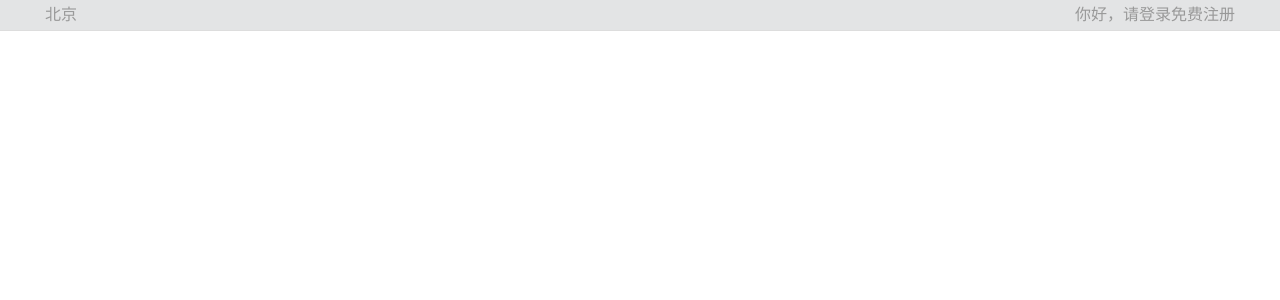
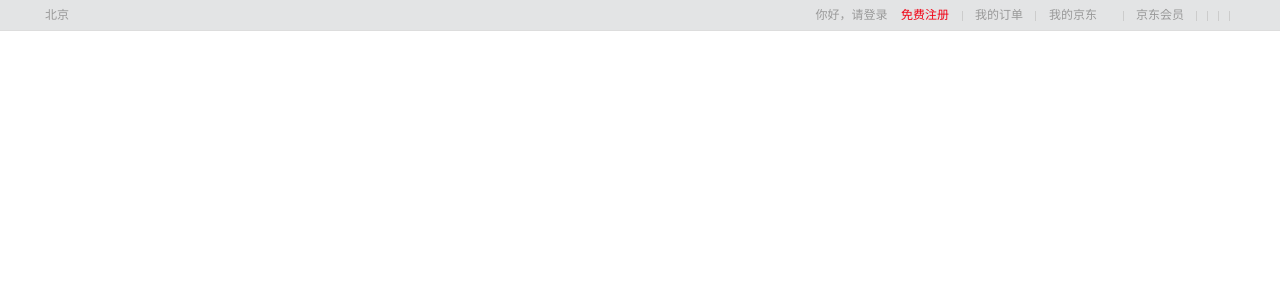
Before and after one commit to AQYQ/jd, a Vue app: page / in a window 1280 px wide. Shown: the top 300 px of the page. Built offline with nearby package versions, Linux system fonts and the light colour scheme.

Commit message:
头部组件修改（照抄京东）

```diff
--- a/src/components/Header.vue
+++ b/src/components/Header.vue
@@ -5,19 +5,107 @@
                 <li>北京</li>
             </ul>
             <ul class="fr">
-                <li>
-                    <a>你好，请登录</a>
-                    <a>免费注册</a>
+                <li id="ttbar-login" class="shortcut_btn fore1 dropdown">
+                    <a class="link-login">你好，请登录</a>
+                    &nbsp;&nbsp;
+                    <a class="link-regist style-red">免费注册</a>
                     <!-- <router-link></router-link>
                     <router-link></router-link> -->
                 </li>
-                <li></li>
-                <li></li>
-                <li></li>
-                <li></li>
-                <li></li>
-                <li></li>
-                <li></li>
+                <li class="spacer"></li>
+
+                <li class="shortcut_btn fore2">
+                    <div class="dt">
+                        <a>我的订单</a>
+                    </div>
+                </li>
+                <li class="spacer"></li>
+
+                <li id="ttbar-myjd" class="shortcut_btn fore3 dropdown">
+                    <div class="dt cw-icon">
+                        <a>我的京东</a>
+                    </div>
+                    <div class="dd dropdown-layer">
+                        <div class="myjdlist">
+                            <div class="fore1">
+                                <div class="item">
+                                    <a>
+                                        待处理订单
+                                        <span class="shortcut_num style-red"></span>
+                                    </a>
+                                </div>
+                                <div class="item">
+                                    <a>返修退换货</a>
+                                </div>
+                                <div class="item">
+                                    <a>
+                                        降价商品
+                                        <span class="shortcut_num style-red"></span>
+                                    </a>
+                                </div>
+                            </div>
+                            <div class="fore2">
+                                <div class="item">
+                                    <a>
+                                        消息
+                                        <span class="shortcut_num style-red"></span>
+                                    </a>
+                                </div>
+                                <div class="item">
+                                    <a>
+                                        我的问答
+                                        <span class="shortcut_num style-red"></span>
+                                    </a>
+                                </div>
+                                <div class="item">
+                                    <a>我的关注</a>
+                                </div>
+                            </div>
+                        </div>
+                        <div class="myjdlist myjdlist_2">
+                            <div class="fore1">
+                                <div class="item">
+                                    <a>我的京豆</a>
+                                </div>
+                                <div class="item baitiao">
+                                    <a>我的白条</a>
+                                </div>
+                            </div>
+                            <div class="fore2">
+                                <div class="item">
+                                    <a>
+                                        我的优惠券
+                                        <span class="shortcut_num style-red"></span>
+                                    </a>
+                                </div>
+                                <div class="item">
+                                    <a>我的理财</a>
+                                </div>
+                            </div>
+                        </div>
+                    </div>
+                </li>
+                <li class="spacer"></li>
+
+                <li class="shortcut_btn fore4">
+                    <div class="dt">
+                        <a>京东会员</a>
+                    </div>
+                </li>
+                <li class="spacer"></li>
+
+                <li class="shortcut_btn fore5 dropdown className shortcut_btn_company">
+
+                </li>
+                <li class="spacer"></li>
+
+                <li id="ttbar-serv" class="shortcut_btn fore8 dropdown"></li>
+                <li class="spacer"></li>
+
+                <li id="ttbar-navs" class="shortcut_btn fore9 dropdown"></li>
+                <li class="spacer"></li>
+
+                <li id="J_mobile" class="shortcut_btn fore10 mobile"></li>
             </ul>
         </div>
     </div>
@@ -34,12 +122,82 @@
         width: 1190px;
         margin: auto;
     }
-    /* 左浮动的地点选择 */
-    .fl{
+    .fl, #shortcut li{
         float: left;
     }
-    /* 右浮动的菜单 */
     .fr{
         float: right;
     }
+    /* 小竖线 */
+    #shortcut li.spacer {
+        overflow: hidden;
+        margin: 11px 5px 0;
+        width: 1px;
+        height: 10px;
+        background-color: #ccc;
+    }
+    #ttbar-login {
+        margin-right: 8px;
+        z-index: 20;
+    }
+    .dorpdown, .shortcut_btn, .mobile {
+        position: relative;
+        z-index: 21;
+    }
+    #shortcut a {
+        color: #999;
+    }
+    #shortcut .dt {
+        padding-left: 7px;
+        padding-right: 7px;
+    }
+    #shortcut .cw-icon {
+        height: 28px;
+        line-height: 28px;
+    }
+    .cw-icon {
+        overflow: hidden;
+        position: relative;
+        z-index: 1;
+        float: left;
+        border: 1px solid #e3e4e5;
+    }
+    .fr .cw-icon {
+        padding-right: 20px!important;
+    }
+    #ttbar-myjd .dorpdown-layer, #ttbar-myjd .dropdown-layer {
+        left: 0;
+        width: 280px;
+    }
+    #shortcut .dorpdown-layer, #shortcut .dropdown-layer {
+        top: 30px;
+    }
+    #shortcut .dd {
+        line-height: 24px;
+    }
+    .dorpdown-layer, .dropdown-layer {
+        display: none;
+        position: absolute;
+        border: 1px solid #ccc;
+        background-color: #fff;
+        -webkit-box-shadow: 1px 2px 1px rgba(0,0,0,.1);
+        box-shadow: 1px 2px 1px rgba(0,0,0,.1);
+    }
+    #ttbar-myjd .myjdlist {
+        padding: 10px 0 10px 15px;
+        overflow: hidden;
+    }
+    #ttbar-myjd .myjdlist .fore1, #ttbar-myjd .myjdlist .fore2 {
+        float: left;
+        width: 126px;
+    }
+    #shortcut .style-red {
+        color: #f10215;
+    }
+    .shortcut_num {
+        margin-left: 4px;
+    }
+    #ttbar-myjd .myjdlist_2 {
+        border-top: 1px solid #f1f1f1;
+    }
 </style>
--- a/src/views/Home.vue
+++ b/src/views/Home.vue
@@ -9,8 +9,17 @@
     margin: 0;
     padding: 0;
 }
+body {
+    -webkit-font-smoothing: antialiased;
+    background-color: #fff;
+    font: 12px/1.5 Microsoft YaHei,Heiti SC,tahoma,arial,Hiragino Sans GB,"\5B8B\4F53",sans-serif;
+    color: #666;
+}
 ul{
     list-style: none;
+}
+a{
+    text-decoration: none;
 }
 
 </style>
```
